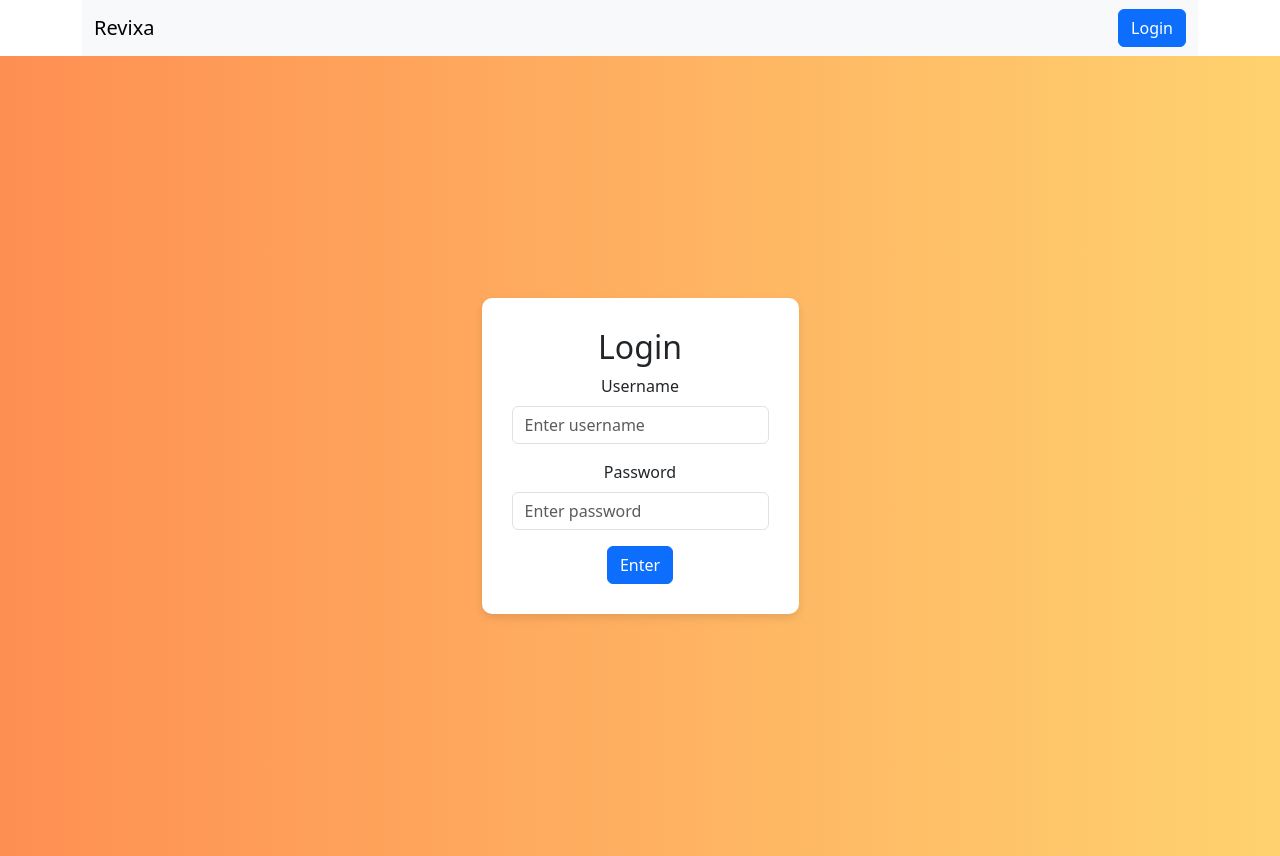
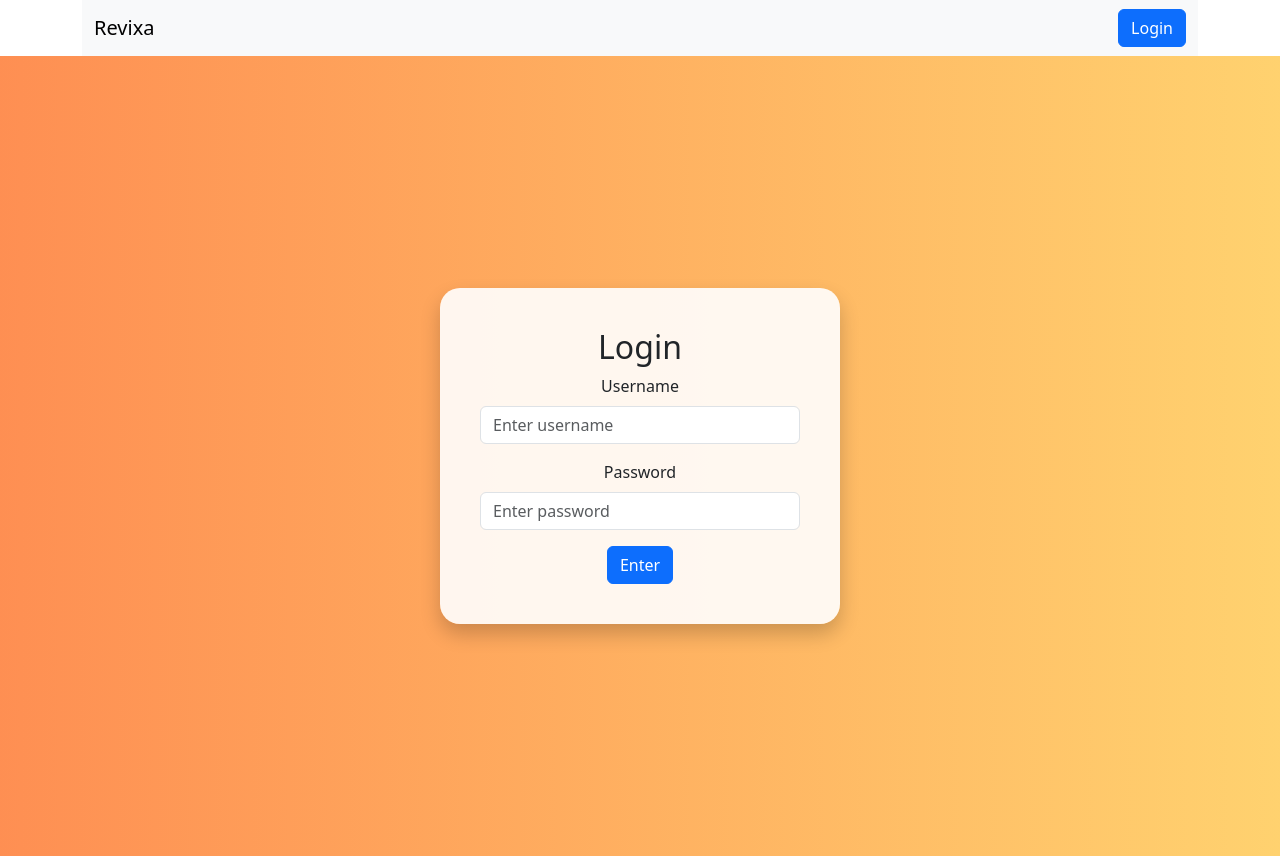
Before and after one commit to MarioLFB/Revixa-frontend, a React (Vite) app: page /login in a window 1280 px wide. Built offline with nearby package versions, Linux system fonts and the light colour scheme.

Commit message:
Update Login page: Modernize form container with softer borders, transparency, and enhanced shadows for a cleaner look.

```diff
--- a/src/pages/Login/index.jsx
+++ b/src/pages/Login/index.jsx
@@ -27,10 +27,12 @@ const LoginWrapper = styled.div`
 `;
 
 const FormContainer = styled.div`
-  padding: 30px;
-  background-color: #fff;
-  border-radius: 10px;
-  box-shadow: 0 4px 8px rgba(0, 0, 0, 0.1);
+  padding: 40px;
+  background-color: rgba(255, 255, 255, 0.9); /* Leve transparência */
+  border-radius: 20px; /* Bordas mais suaves */
+  box-shadow: 0 10px 20px rgba(0, 0, 0, 0.2); /* Sombra mais definida */
+  max-width: 400px;
+  width: 100%;
   text-align: center;
 `;
 
```
